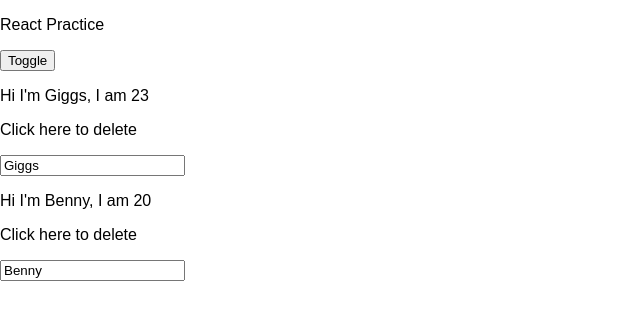
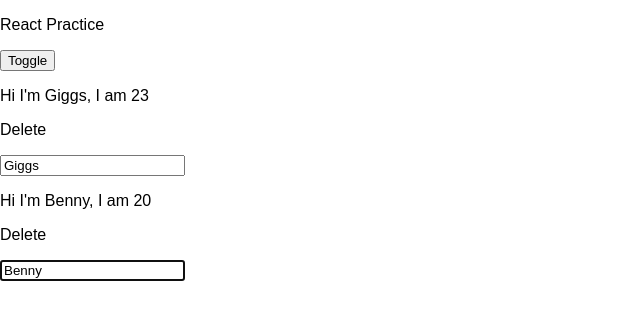
Before and after one commit to gigasii/React-ecommerce, a React app: page / in a window 1280 px wide. Both pictures are taken after a click on the button "Toggle". Shown: the top 320 px of the page, without its empty margins (0-640 px from the left). Built offline with nearby package versions, Linux system fonts and the light colour scheme.

Commit message:
Lifecycle hooks and React hooks

```diff
--- a/src/containers/App.js
+++ b/src/containers/App.js
@@ -1,7 +1,9 @@
-import React, { Component } from 'react';
+import React, { Component, Fragment } from 'react';
 import Class from './App.css';
 import People from '../presentationals/People/People';
 import Cockpit from '../presentationals/Cockpit/Cockpit';
+import withClass from '../utilities/withClass';
+import Context from '../utilities/context';
 
 class App extends Component {
   state = {
@@ -9,7 +11,7 @@ class App extends Component {
       { id: 1, name: 'Giggs', age: 23 },
       { id: 2, name: 'Benny', age: 20 }
     ],
-    otherProperty: 'Other property',
+    showContext: 'Delete',
     showPeople: false
   }
 
@@ -53,15 +55,21 @@ class App extends Component {
     }
 
     return (
-      <div className={Class.App}>
+      <Fragment>
         <Cockpit
           showPeople={this.state.showPeople}
           clicked={this.toggleVisibleHandler}
         />
-        {people}
-      </div>
+        <Context.Provider
+          value={{
+            contextText: this.state.showContext
+          }}
+        >
+          {people}
+        </Context.Provider>
+      </Fragment>
     );
   }
 }
 
-export default App;
+export default withClass(App, Class.App);
--- a/src/presentationals/Cockpit/Cockpit.js
+++ b/src/presentationals/Cockpit/Cockpit.js
@@ -6,20 +6,18 @@ const retriveProperties = (className) => {
 }
 
 const cockpit = (props) => {
-   // Debugging for rendering
    console.log('[Cockpit.js is rendered]');
    // Toggle button and text color
-   const textClass = [];
+   const txtClass = [];
    const btnClass = [];
    if (props.showPeople)
    {
-      textClass.push(Class.red);
+      txtClass.push(Class.red);
       btnClass.push(Class.Red);
    }
-
    return (
       <div className={Class.Cockpit}>
-         <p className={retriveProperties(textClass)}>React Practice</p>
+         <p className={retriveProperties(txtClass)}>React Practice</p>
          <button
             className={retriveProperties(btnClass)}
             onClick={props.clicked}
--- a/src/presentationals/People/People.js
+++ b/src/presentationals/People/People.js
@@ -1,10 +1,13 @@
-import React from 'react';
+import React, {useEffect} from 'react';
 import Person from './Person/Person';
 
 const people = (props) => {
-   // Debugging for rendering
+   // UseEffect only called after render (According to dependencies)
+   useEffect(() => {
+      console.log('[People.js has updated]');
+   }, [props.people]);
+
    console.log('[People.js is rendered]');
-
    return props.people.map((person, index) => {
       return <Person
          key={person.id}
--- a/src/presentationals/People/Person/Person.js
+++ b/src/presentationals/People/Person/Person.js
@@ -1,14 +1,39 @@
-import React from 'react';
+import React, {Component, Fragment} from 'react';
 import Class from './Person.css';
+import withClass from '../../../utilities/withClass';
+import Context from '../../../utilities/context';
 
-const person = (props) => {
-  return (
-    <div className={Class.Person}>
-      <p>Hi I'm {props.name}, I am {props.age}</p>
-      <p onClick={props.click}>Click here to delete</p>
-      <input type="text" onChange={props.change} value={props.name}/>
-    </div>
-  );
+class Person extends Component
+{
+  // Initialization required for use of context
+  static contextType = Context;
+
+  constructor(props)
+  {
+    super(props);
+    this.inputReference = React.createRef();
+  }
+
+  componentDidMount()
+  {
+    this.inputReference.current.focus();
+  }
+
+  render()
+  {
+    console.log('[Person.js is rendered]');
+    return (
+      <Fragment>
+        <p>Hi I'm {this.props.name}, I am {this.props.age}</p>
+        <p onClick={this.props.click}>{this.context.contextText}</p>
+        <input type="text"
+          onChange={this.props.change}
+          value={this.props.name}
+          ref={this.inputReference}
+        />
+      </Fragment>
+    );
+  }
 }
 
-export default person;
+export default withClass(Person, Class.Person);
--- /dev/null
+++ b/src/utilities/context.js
@@ -0,0 +1,5 @@
+import React from 'react';
+
+const authContext = React.createContext();
+
+export default authContext;
--- /dev/null
+++ b/src/utilities/withClass.js
@@ -0,0 +1,13 @@
+import React from 'react';
+
+const withClass = (WrappedComponent, className) => {
+   return (props) => {
+      return (
+         <div className={className}>
+            <WrappedComponent {...props} />
+         </div>
+      );
+   }
+}
+
+export default withClass;
```
Also changed, not shown: src/utilities/ErrorHandler.js (added, +20 -0 lines).
